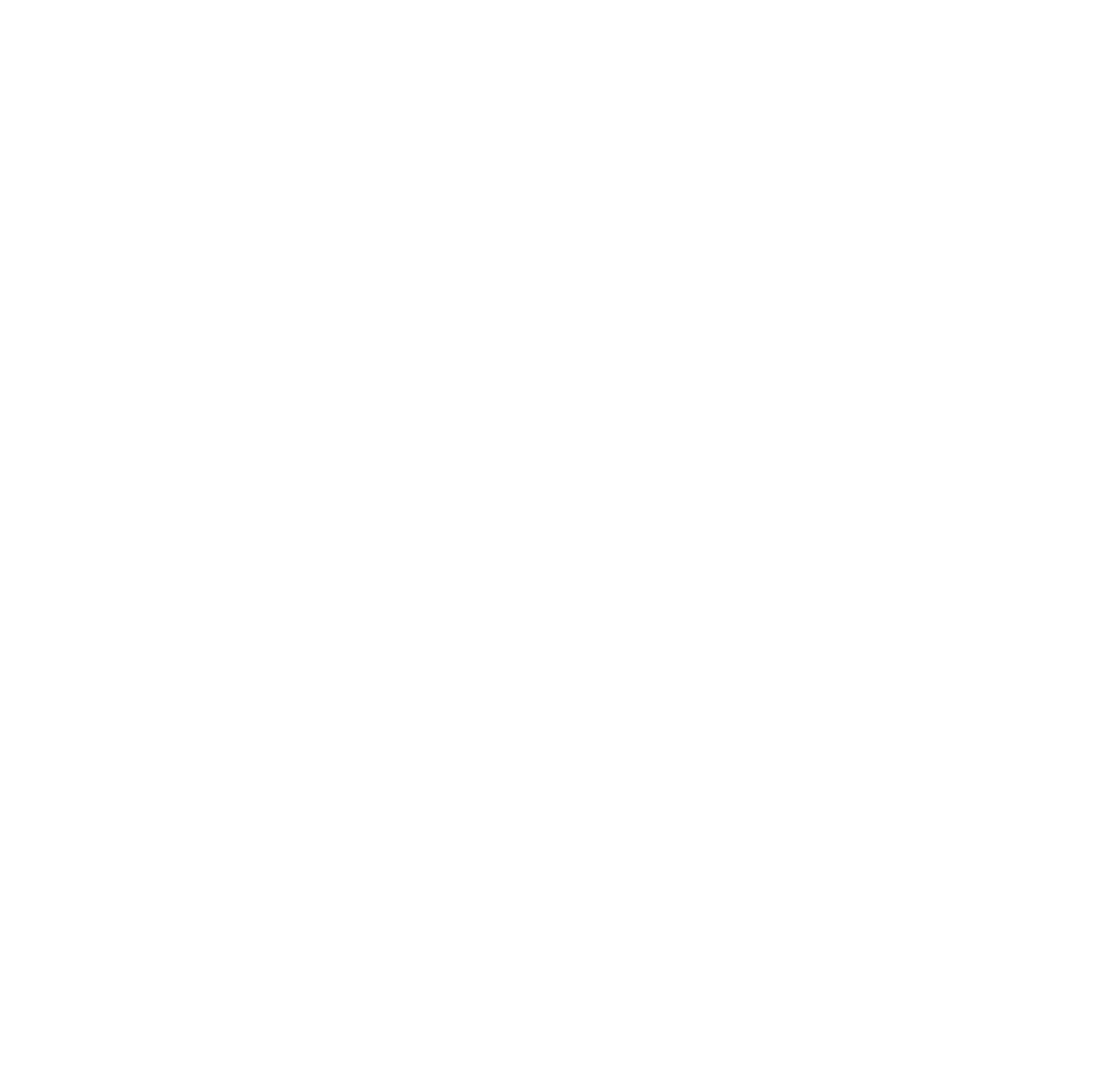
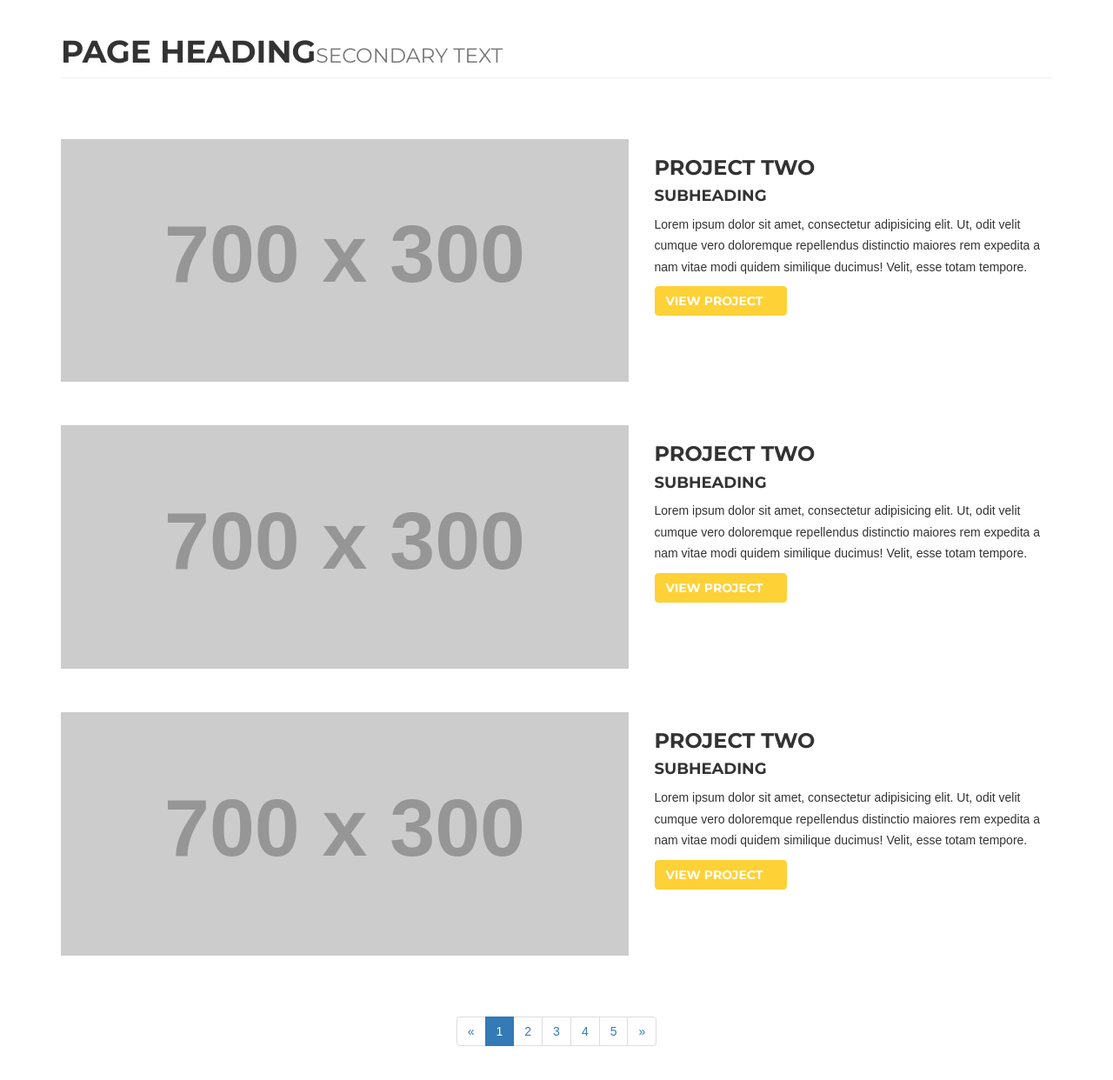
Before and after one commit to zugarzeeker/room-4-room, a React app: page /map in a window 1280 px wide. Shown: the top 1242 px of the page at 87% size. Before the commit the page ends 800 px from the top, so only its background shows below. Built offline with nearby package versions, Linux system fonts and the light colour scheme; a web font is replaced by a local one.

Commit message:
Added ListItem

```diff
--- /dev/null
+++ b/src/Item.js
@@ -0,0 +1,20 @@
+import React from 'react';
+import './Item.scss';
+
+const Item = ({ item }) => (
+  <div className="row">
+      <div className="col-md-7">
+          <a href="#">
+              <img className="img-responsive" src="http://placehold.it/700x300" alt=""/>
+          </a>
+      </div>
+      <div className="col-md-5">
+          <h3>Project Two</h3>
+          <h4>Subheading</h4>
+          <p>Lorem ipsum dolor sit amet, consectetur adipisicing elit. Ut, odit velit cumque vero doloremque repellendus distinctio maiores rem expedita a nam vitae modi quidem similique ducimus! Velit, esse totam tempore.</p>
+          <a className="btn btn-primary" href="#">View Project <span className="glyphicon glyphicon-chevron-right"></span></a>
+      </div>
+  </div>
+);
+
+export default Item;
--- /dev/null
+++ b/src/Item.scss
@@ -0,0 +1,3 @@
+.row {
+  margin-bottom: 50px;
+}
--- a/src/List.js
+++ b/src/List.js
@@ -1,8 +1,25 @@
 import React from 'react';
 import MainNav from './MainNav';
+import cn from 'classnames';
+import './List.scss'
+import Item from './Item';
+import Pagination from './Pagination';
+import ListHeader from './ListHeader';
 
 const List = () => (
-  <MainNav/>
+  <div>
+    {/*<MainNav/>*/}
+    {/*<Item item={'hello'}/>
+    <Item item={'eiei'}/>
+    <Item item={'oo'}/>*/}
+    <div className="container">
+      <ListHeader/>
+      <Item/>
+      <Item/>
+      <Item/>
+      <Pagination/>
+    </div>
+  </div>
 );
 
 export default List;
--- /dev/null
+++ b/src/List.scss
@@ -0,0 +1,4 @@
+.hello {
+  height: 300px;
+  background-color: red;
+}
--- /dev/null
+++ b/src/ListHeader.js
@@ -0,0 +1,13 @@
+import React from 'react';
+
+const ListHeader = () => (
+  <div className="row">
+    <div className="col-lg-12">
+        <h1 className="page-header">Page Heading
+            <small>Secondary Text</small>
+        </h1>
+    </div>
+  </div>
+);
+
+export default ListHeader;
--- /dev/null
+++ b/src/Pagination.js
@@ -0,0 +1,33 @@
+import React from 'react';
+
+const Pagination = () => (
+  <div className="row text-center">
+      <div className="col-lg-12">
+          <ul className="pagination">
+              <li>
+                  <a href="#">&laquo;</a>
+              </li>
+              <li className="active">
+                  <a href="#">1</a>
+              </li>
+              <li>
+                  <a href="#">2</a>
+              </li>
+              <li>
+                  <a href="#">3</a>
+              </li>
+              <li>
+                  <a href="#">4</a>
+              </li>
+              <li>
+                  <a href="#">5</a>
+              </li>
+              <li>
+                  <a href="#">&raquo;</a>
+              </li>
+          </ul>
+      </div>
+  </div>
+);
+
+export default Pagination;
--- a/src/Routes.js
+++ b/src/Routes.js
@@ -7,6 +7,8 @@
   <Router history={browserHistory}>
     <Route path="/" component={App}/>
     <Route path="/list" component={List}/>
+    <Route path="/detail" component={List}/>
+    <Route path="/map" component={List}/>
   </Router>
 );
 
```
